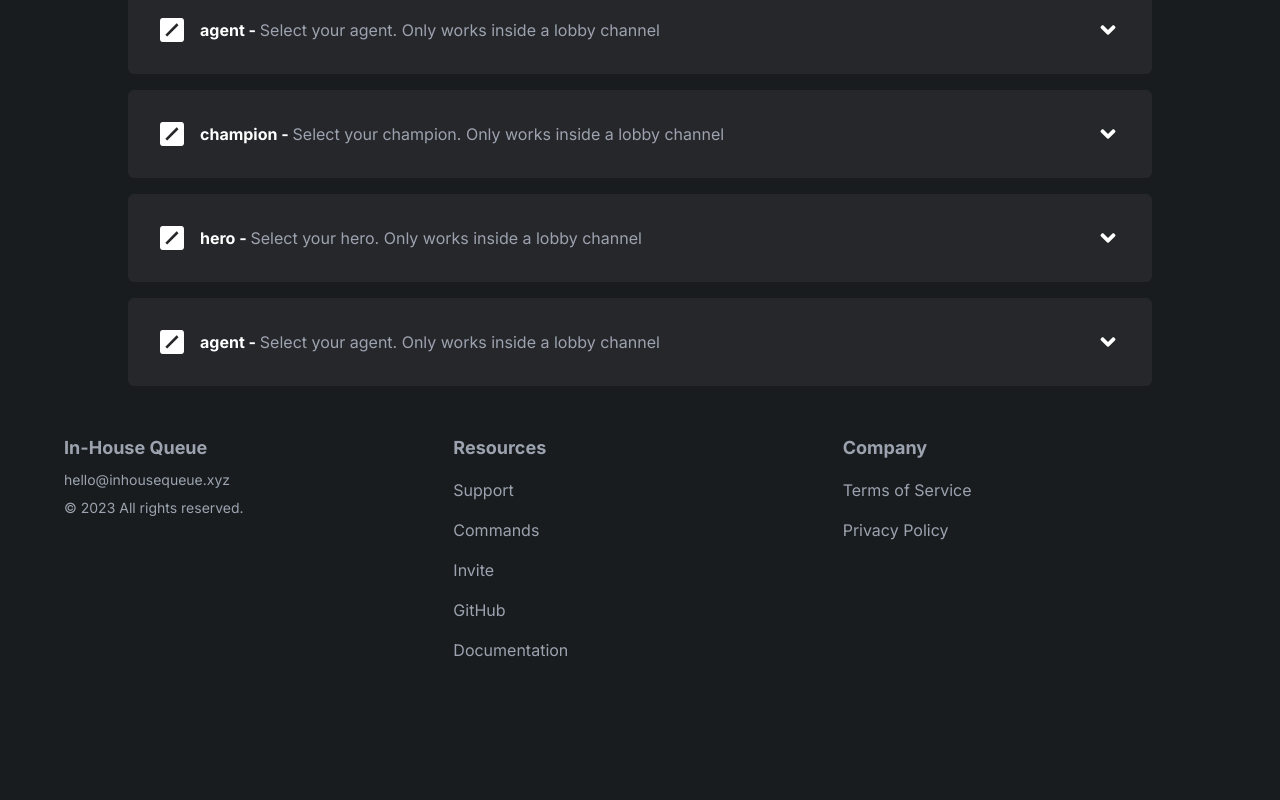
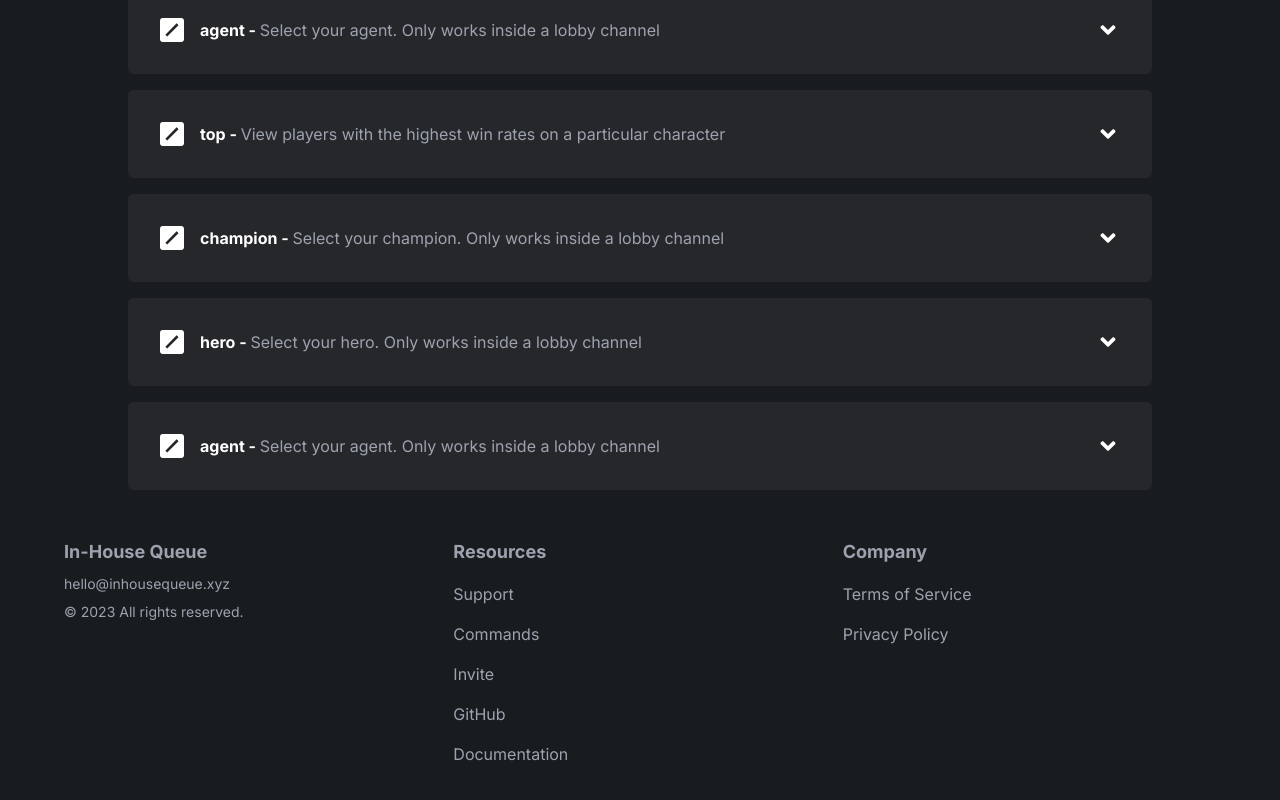
Before and after one commit to ItzDerock/InHouseQueue-site, a Next.js app: page /commands in a window 1280 px wide. Shown: the part 3500-4300 px from the top of the page. Before the commit the page ends 4210 px from the top, so only its background shows below. Built offline with nearby package versions, Linux system fonts and the light colour scheme.

Commit message:
add top command

```diff
--- a/src/data/commands.ts
+++ b/src/data/commands.ts
@@ -344,6 +344,17 @@ const commands = [
       "/agent Astra",
     ]
   },
+    {
+      "name": "top",
+      "type": "General",
+      "description": "View players with the highest win rates on a particular character",
+      "usage": [
+        "/top [game] [name]",
+      ],
+      "examples": [
+        "/top League of Legends Thresh",
+      ]
+    },
   {
     "name": "champion",
     "type": "LoL",
```
